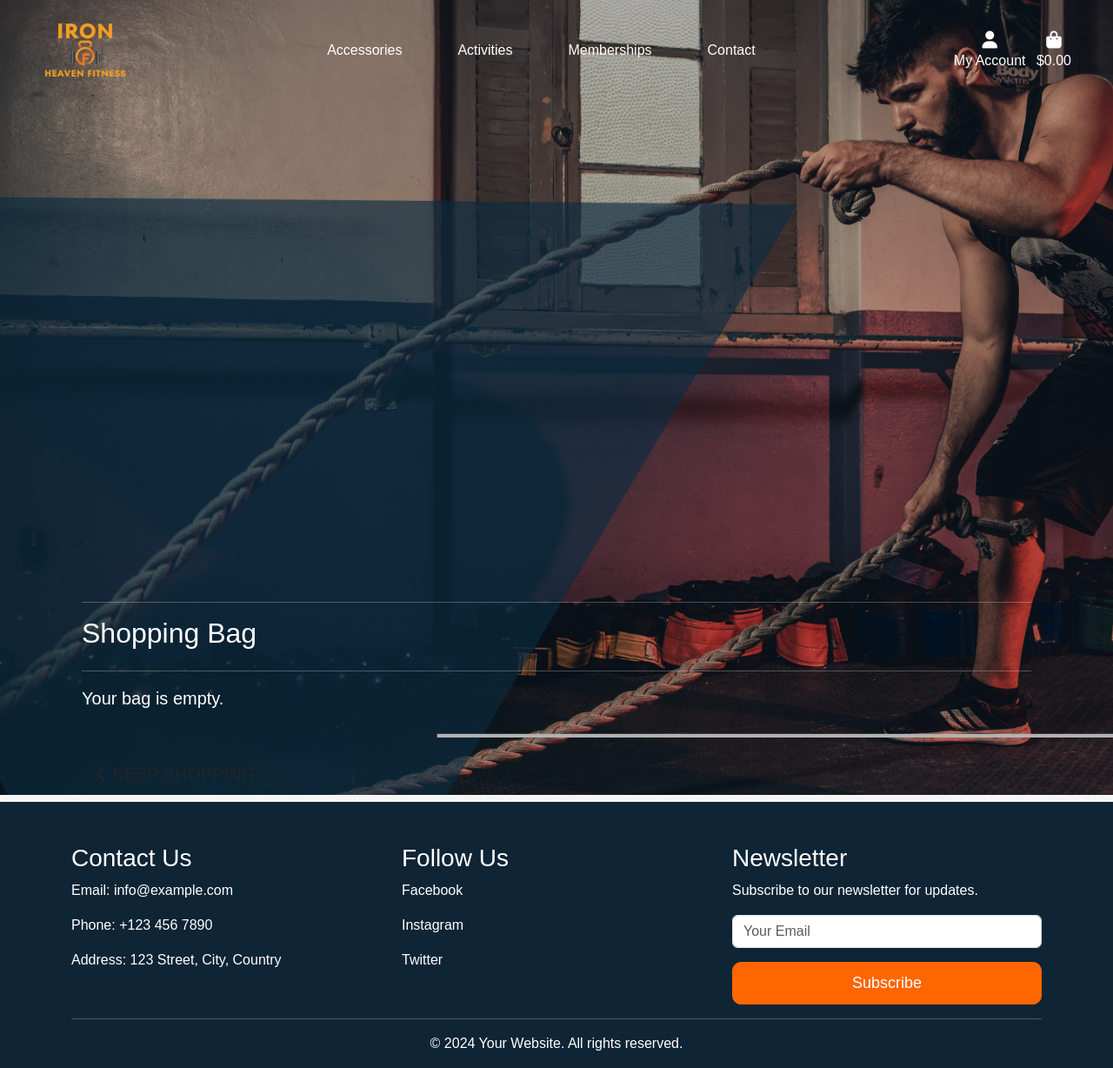
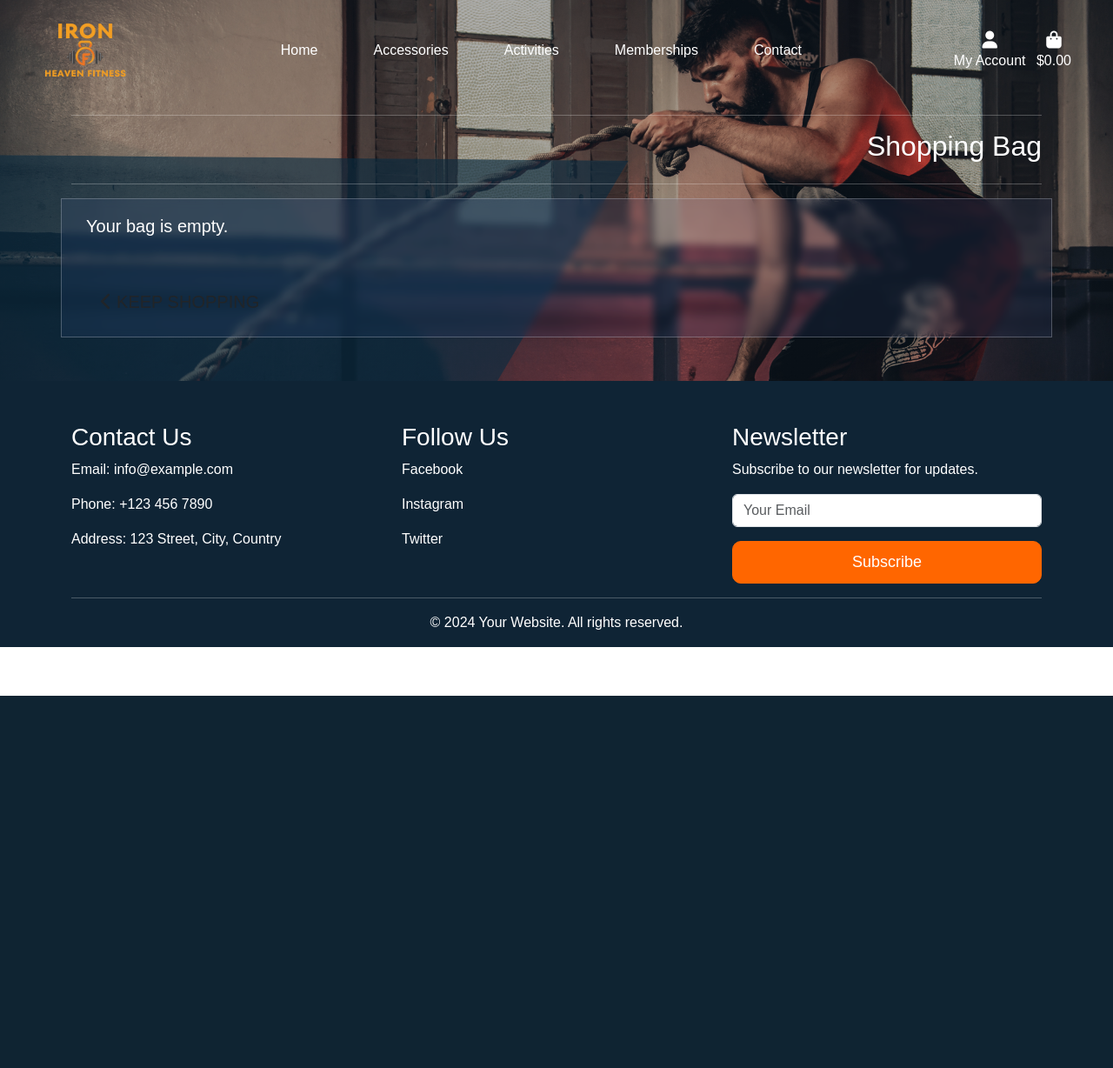
Before and after one commit to richard9106/Project-5, a Django app: page /bag/ in a window 1280 px wide. Shown: the whole page at 87% size. After the commit the page ends 800 px from the top, so only its background shows below. Run offline with Django 5.2, Linux system fonts and the light colour scheme; some libraries are stand-ins or nearby versions.

Commit message:
changing main nav and product detail style

```diff
--- a/bag/templates/bag/bag.html
+++ b/bag/templates/bag/bag.html
@@ -2,36 +2,24 @@
 {% load static %}
 {% load bag_tools %}
 
-{% block page_header %}
-    <div class="container header-container">
-        <div class="row">
-            <div class="col"></div>
-        </div>
-    </div>
-{% endblock %}
-
 {% block content %}
     <div class="overlay"></div>
-    <div class="container mb-2">
-        <div class="row">
-            <div class="col">
     <hr>
-                <h2 class="logo-font mb-4">Shopping Bag</h2>
+    <h2 class="logo-font mb-4 text-end">Shopping Bag</h2>
     <hr>
-            </div>
-        </div>
 
-        <div class="row">
+
+        <div class="row glass-bckg p-3 ">
             <div class="col">
                 {% if bag_items %}
                     <div class="table-responsive rounded">
-                        <table class="table table-sm table-borderless">
+                        <table class="table-borderless ">
                             <thead class="text-black">
-                                <tr>
+                                <tr class="text-white">
                                     <th scope="col">Product Info</th>
                                     <th scope="col"></th>
                                     <th scope="col">Price</th>
-                                    <th scope="col">Qty</th>
+                                    <th scope="col" class="text-center">Qty</th>
                                     <th scope="col">Subtotal</th>
                                 </tr>
                             </thead>
--- a/bag/views.py
+++ b/bag/views.py
@@ -41,7 +41,6 @@
 
 
     request.session['bag'] = bag
-    print(bag)
     return redirect(redirect_url)
 
 
--- a/core/settings.py
+++ b/core/settings.py
@@ -110,6 +110,7 @@
                 'django.template.context_processors.request',
                 'django.contrib.auth.context_processors.auth',
                 'django.contrib.messages.context_processors.messages',
+                'bag.contexts.bag_contents',
             ],
         },
     },
--- a/static/css/base.css
+++ b/static/css/base.css
@@ -1,6 +1,6 @@
 /*------------Globals*/
 body{
-    background-color: #0C1523;
+    background-color: #0F2435!important;
     color: black;
 }
 
@@ -16,6 +16,10 @@
     width: 100px;
     margin: 0;
     padding: 0;
+}
+
+.fs-6{
+    font-size: 15px!important;
 }
 
 
@@ -36,19 +40,71 @@
     border-color: #ff6600;
 
 }
+.orange-color-two{
+    color: #F29E23;
+    border-color: #ff6600;
+}
+
+.up-remv{
+    text-decoration: none;
+    cursor: pointer;
+}
+.up-remv:hover{
+    scale: 1.1;
+}
+.update-link{
+    color: white;
+}
+
+.custom-button{
+    color: #ff6600;
+    font-weight: 600;
+}
+
+.keep-link:hover .custom-button{
+    color: white;
+
+}
+.keep-link:hover .icon .fas{
+    background-color: #ff6600;
+}
+
+/* from CSS-tricks.com: https://css-tricks.com/snippets/css/css-triangle/ */
+.arrow-up {
+    width: 0;
+    height: 0;
+    border-left: 4px solid transparent;
+    border-right: 4px solid transparent;
+    border-bottom: 10px solid black;
+    position: absolute;
+    top: -10px;
+    right: 36px;
+}
+
+.overlay {
+	height: 100%;
+	width: 100%;
+	top: 0;
+	left: 0;
+	position: fixed;
+	background: white;
+	z-index: -1;
+}
+
 
 
 /*-------------------Product*/
 
 .container-product-detail{
       height: auto;
-      padding: 2rem;
+      margin: 0 auto;
+      width: 80%;
       border-radius: 1rem;
       font-size: 1rem;
       color:white;
     }
-.container-product-detail{
-    background: rgba(255, 255, 255, .3);
+.glass-bckg{
+    background: rgba(81, 111, 194, 0.1);
     -webkit-backdrop-filter: blur(10px);
     backdrop-filter: blur(5px);
     border: 1.5px solid rgba(209, 213, 219, 0.3);
--- a/static/css/header.css
+++ b/static/css/header.css
@@ -20,8 +20,9 @@
 
 .header-container{
   display: grid;
-  min-height: 70vh;
+  min-height: 80vh;
   align-items: center;
+  margin-bottom: 50px;
 }
 
 h1{
@@ -29,6 +30,10 @@
   font-size:15vh;
   line-height: 1;
   text-transform: uppercase;
+}
+
+.main-container{
+  padding-bottom: 50px;
 }
 
 /*----------responsive header*/
--- a/templates/base.html
+++ b/templates/base.html
@@ -67,7 +67,7 @@
 
         {% endblock %}
         <main>
-            <div class="container">
+            <div class="container main-container">
                 {% block content %}
 
                 {% endblock %}
@@ -123,6 +123,16 @@
 
     <!-- modals -->
 
+    {% block postloadjs %}
+    <script type="text/javascript">
+        $('.toast').show("slow");
+        $('.btn-close').click(function(){
+            $('.toast').hide("slow");
+        })
+    </script>
+
+    {% endblock %}
+
 
 </body>
 </html>
--- a/templates/includes/main-nav.html
+++ b/templates/includes/main-nav.html
@@ -40,23 +40,20 @@
         <li class="nav-item dropdown">
           <a
             class="logo-font nav-link me-5"
-            href="#"
+            href="{% url 'home' %}"
             id="products-link"
-            data-bs-toggle="dropdown"
-            aria-haspopup="true"
-            aria-expanded="false"
+          >
+            Home
+          </a>
+        </li>
+        <li class="nav-item dropdown">
+          <a
+            class="logo-font nav-link me-5"
+            href="{% url 'all_products' %}"
+            id="products-link"
           >
             Accessories
           </a>
-          <div
-            class="dropdown-menu border-0"
-            aria-labelledby="all-products-link"
-          >
-            <a href="{% url 'all_products' %}" class="dropdown-item">All Products</a>
-            <a href="#" class="dropdown-item">Most Popular</a>
-            <a href="#" class="dropdown-item">Special offers</a>
-            <a href="#" class="dropdown-item">By Category</a>
-          </div>
         </li>
 
         <li class="nav-item">
@@ -139,7 +136,7 @@
       <li class="list-inline-item">
         <a
           class="{% if grand_total %}text-info fw-bold{% else %}text-black{% endif %} nav-link"
-          href="#"
+          href="{% url 'view_bag' %}"
         >
           <div class="text-center">
             <div><i class="fas fa-shopping-bag fa-lg"></i></div>
```
Also changed, not shown: other parts of bag/templates/bag/bag.html (+23 -23 lines), bag/contexts.py (+1 -11 lines), products/templates/product_detail.html (+20 -17 lines), products/templates/includes/qty_script.html (renamed from products/includes/qty_script.html). Lines whose indentation alone changed are shown as unchanged.
